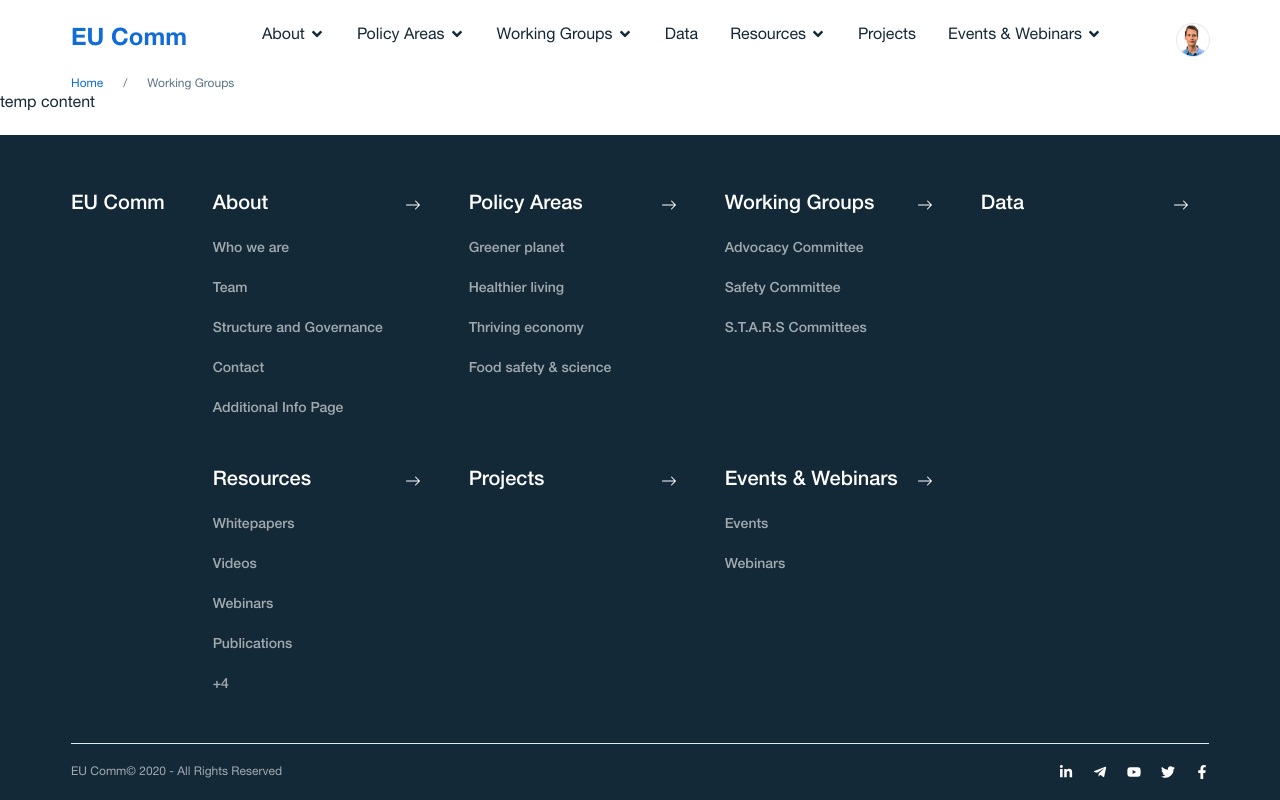
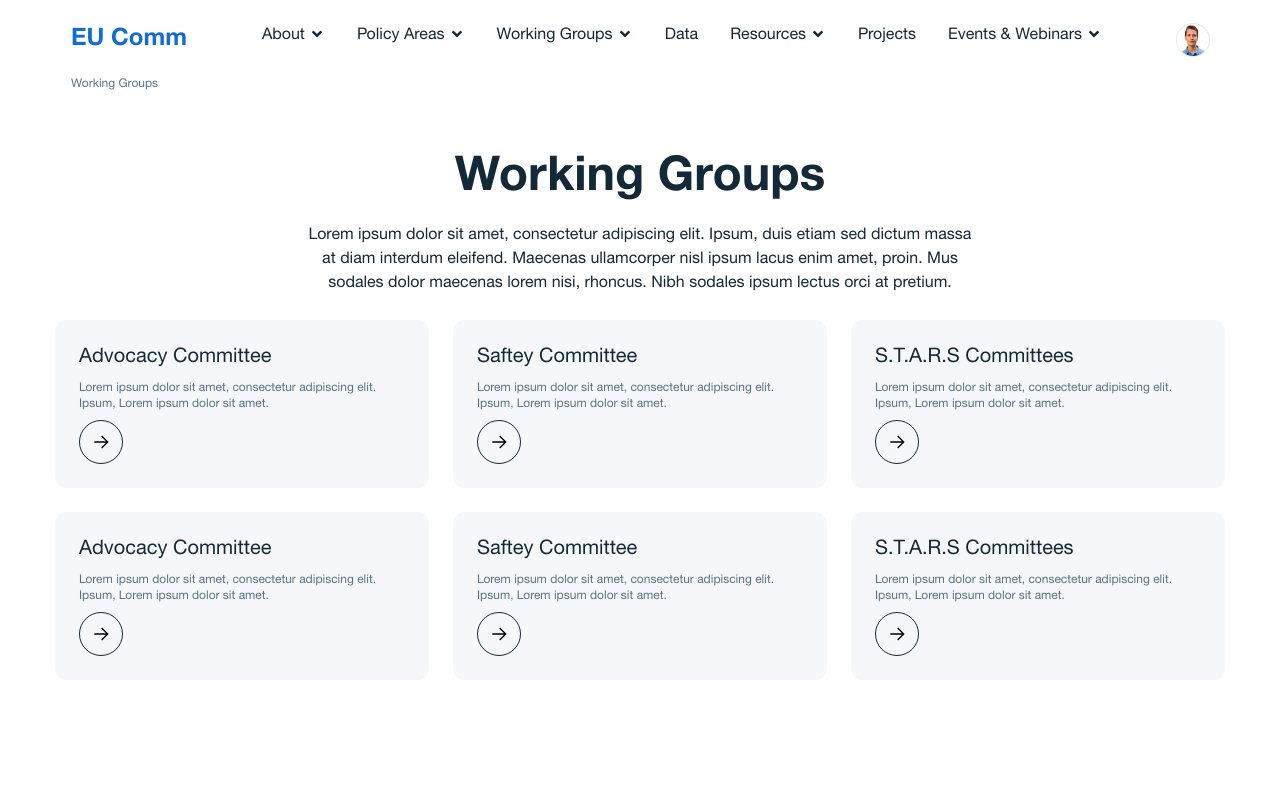
Before and after one commit to arpitgupta1214/eucomm, a Next.js app: page /working-groups in a window 1280 px wide. Shown: the top 800 px of the page. Built offline with nearby package versions, Linux system fonts and the light colour scheme; what calendar-dates would draw is missing.

Commit message:
working groups added

```diff
--- a/components/Header/Header.jsx
+++ b/components/Header/Header.jsx
@@ -101,17 +101,21 @@ const Header = ({ config }) => {
                       page.subpages && setOpenPageSubmenu(page.name);
                     }}
                     onMouseLeave={() => setOpenPageSubmenu(null)}
-                    onClick={() => {
-                      page.subpages &&
-                        setOpenPageSubmenu(
-                          page.name === openPageSubmenu ? null : page.name
-                        );
-                    }}
                   >
                     <div className="text-lg md:text-base flex items-center">
-                      {page.name}
+                      <button onClick={() => redirect(`/${page.slug}`)}>
+                        {page.name}
+                      </button>
                       {page.subpages && (
-                        <button className="ml-1 pb-1 cursor-pointer">
+                        <button
+                          className="ml-1 pb-1 cursor-pointer"
+                          onClick={() => {
+                            page.subpages &&
+                              setOpenPageSubmenu(
+                                page.name === openPageSubmenu ? null : page.name
+                              );
+                          }}
+                        >
                           {isOpen ? <FaAngleUp /> : <FaAngleDown />}
                         </button>
                       )}
@@ -209,8 +213,8 @@ const Header = ({ config }) => {
       </div>
       {/*breadcrumb*/}
       <div className="w-full max-w-content mx-auto px-4 flex mt-3">
-        {["home", ...path].map((page, idx) => {
-          const last = idx === path.length;
+        {path.map((page, idx) => {
+          const last = idx === path.length - 1;
           return (
             <div key={`breadcrumb-page-${idx}`} className="text-xs">
               <span
--- /dev/null
+++ b/components/ui/ArrowButton/ArrowButton.jsx
@@ -0,0 +1,15 @@
+import { GrLinkNext, GrLinkPrevious } from "react-icons/gr";
+
+const ArrowButton = ({ direction, onClick }) => {
+  return (
+    <button
+      className="w-full h-full rounded-full border border-skin-dark flex justify-center items-center"
+      onClick={onClick}
+    >
+      {direction === "forward" && <GrLinkNext />}
+      {direction === "backward" && <GrLinkPrevious />}
+    </button>
+  );
+};
+
+export default ArrowButton;
--- /dev/null
+++ b/components/ui/ArrowButton/index.js
@@ -0,0 +1 @@
+export { default } from "./ArrowButton";
--- a/components/ui/Carousel/Carousel.jsx
+++ b/components/ui/Carousel/Carousel.jsx
@@ -1,6 +1,6 @@
 import { AnimatePresence, motion } from "framer-motion";
 import { useState } from "react";
-import { GrLinkNext, GrLinkPrevious } from "react-icons/gr";
+import { ArrowButton } from "components/ui";
 
 const Carousel = ({ images }) => {
   const [imgList, setImgList] = useState(
@@ -63,18 +63,12 @@ const Carousel = ({ images }) => {
         </AnimatePresence>
       </div>
       <div className="flex mb-6">
-        <button
-          className="w-12 h-12 mx-3 rounded-full border border-skin-dark flex justify-center items-center"
-          onClick={onPrev}
-        >
-          <GrLinkPrevious />
-        </button>
-        <button
-          className="w-12 h-12 mx-3 rounded-full border border-skin-dark flex justify-center items-center"
-          onClick={onNext}
-        >
-          <GrLinkNext />
-        </button>
+        <div className="mx-3 w-12 h-12">
+          <ArrowButton direction="backward" onClick={onPrev} />
+        </div>
+        <div className="mx-3 w-12 h-12">
+          <ArrowButton direction="forward" onClick={onNext} />
+        </div>
       </div>
     </div>
   );
--- a/components/ui/index.js
+++ b/components/ui/index.js
@@ -8,3 +8,4 @@ export { default as Tabs } from "./Tabs";
 export { default as MobilePopup } from "./MobilePopup";
 export { default as Player } from "./Player";
 export { default as Carousel } from "./Carousel";
+export { default as ArrowButton } from "./ArrowButton";
--- /dev/null
+++ b/data/workingGroups/data.json
@@ -0,0 +1,36 @@
+{
+  "pageHead": "Working Groups",
+  "pageSubhead": "Lorem ipsum dolor sit amet, consectetur adipiscing elit. Ipsum, duis etiam sed dictum massa at diam interdum eleifend. Maecenas ullamcorper nisl ipsum lacus enim amet, proin. Mus sodales dolor maecenas lorem nisi, rhoncus. Nibh sodales ipsum lectus orci at pretium.",
+  "groups": [
+    {
+      "name": "Advocacy Committee",
+      "description": "Lorem ipsum dolor sit amet, consectetur adipiscing elit. Ipsum, Lorem ipsum dolor sit amet.",
+      "slug": "advocacy-committee"
+    },
+    {
+      "name": "Saftey Committee",
+      "description": "Lorem ipsum dolor sit amet, consectetur adipiscing elit. Ipsum, Lorem ipsum dolor sit amet.",
+      "slug": "safety-committee"
+    },
+    {
+      "name": "S.T.A.R.S Committees",
+      "description": "Lorem ipsum dolor sit amet, consectetur adipiscing elit. Ipsum, Lorem ipsum dolor sit amet.",
+      "slug": "stars-committee"
+    },
+    {
+      "name": "Advocacy Committee",
+      "description": "Lorem ipsum dolor sit amet, consectetur adipiscing elit. Ipsum, Lorem ipsum dolor sit amet.",
+      "slug": "advocacy-committee"
+    },
+    {
+      "name": "Saftey Committee",
+      "description": "Lorem ipsum dolor sit amet, consectetur adipiscing elit. Ipsum, Lorem ipsum dolor sit amet.",
+      "slug": "safety-committee"
+    },
+    {
+      "name": "S.T.A.R.S Committees",
+      "description": "Lorem ipsum dolor sit amet, consectetur adipiscing elit. Ipsum, Lorem ipsum dolor sit amet.",
+      "slug": "stars-committee"
+    }
+  ]
+}
--- a/pages/about/structure-and-governance.jsx
+++ b/pages/about/structure-and-governance.jsx
@@ -70,7 +70,7 @@ const Structure = (props) => {
 
 export const getStaticProps = async () => {
   const staticData = await import(
-    "data/about/structure-and-governance/data.json"
+    "data/about/structureAndGovernance/data.json"
   ).then((data) => data.default);
 
   return {
--- a/pages/about/who-we-are.jsx
+++ b/pages/about/who-we-are.jsx
@@ -45,7 +45,7 @@ const WhoWeAre = (props) => {
 };
 
 export const getStaticProps = async () => {
-  const staticData = await import("data/about/who-we-are/data.json").then(
+  const staticData = await import("data/about/whoWeAre/data.json").then(
     (data) => data.default
   );
 
--- /dev/null
+++ b/pages/working-groups/index.jsx
@@ -0,0 +1,49 @@
+import Layout from "components/Layouts";
+import { ArrowButton } from "components/ui";
+
+const WorkingGroups = (props) => {
+  return (
+    <div className="w-full mt-16 flex flex-col items-center">
+      {/* head */}
+      <div className="mb-5 text-5xl font-bold">{props.pageHead}</div>
+
+      {/* subhead */}
+      <div className="mb-6 max-w-2xl mx-4 text-center">{props.pageSubhead}</div>
+
+      {/* groups */}
+      <div className="mb-32 w-full max-w-content grid grid-cols-3 gap-6">
+        {props.groups.map((group, idx) => (
+          <div key={`group-${idx}`} className="rounded-xl bg-skin-light p-6">
+            <div className="text-xl mb-2">{group.name}</div>
+            <div className="text-xs text-skin-light mb-2">
+              {group.description}
+            </div>
+            <div className="w-11 h-11">
+              <ArrowButton
+                direction="forward"
+                onClick={() => {
+                  console.log(group.slug);
+                }}
+              />
+            </div>
+          </div>
+        ))}
+      </div>
+    </div>
+  );
+};
+
+export const getStaticProps = async () => {
+  const staticData = await import("data/workingGroups/data.json").then(
+    (data) => data.default
+  );
+
+  return {
+    props: {
+      ...staticData,
+    },
+  };
+};
+
+WorkingGroups.layout = Layout;
+export default WorkingGroups;
```
Also changed, not shown: data/about/structureAndGovernance/data.json (renamed from data/about/structure-and-governance/data.json), data/about/whoWeAre/data.json (renamed from data/about/who-we-are/data.json).
